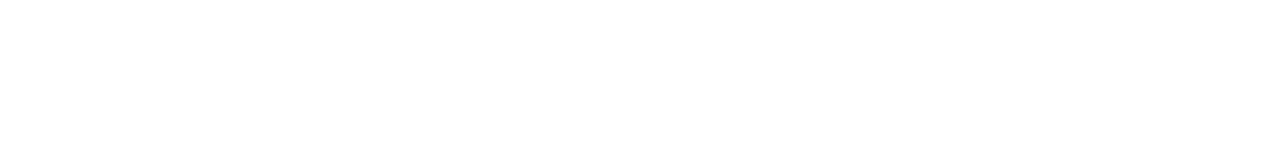
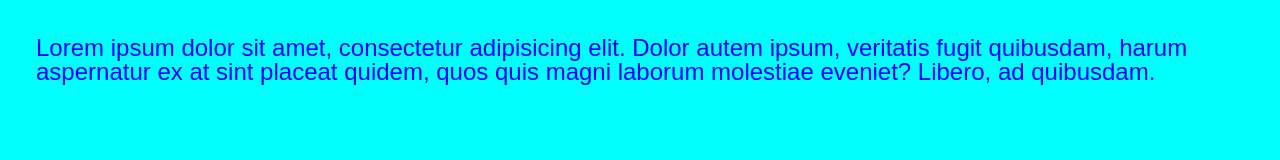
Before and after one commit to Korvir476/rsschool-cv, a plain HTML site: page index.html in a window 1280 px wide. Drawn offline with Linux system fonts and the light colour scheme.

Commit message:
feat: add lorem ipsum text to html file. Add css text properties.

```diff
--- a/index.html
+++ b/index.html
@@ -10,7 +10,8 @@
 </head>
 
 <body>
-
+   <p>Lorem ipsum dolor sit amet, consectetur adipisicing elit. Dolor autem ipsum, veritatis fugit quibusdam, harum
+      aspernatur ex at sint placeat quidem, quos quis magni laborum molestiae eveniet? Libero, ad quibusdam.</p>
 </body>
 
 </html>
--- a/style.css
+++ b/style.css
@@ -78,3 +78,11 @@ h6 {
    font-weight: 400;
 }
 /*--------------------*/
+
+body {
+   padding: 36px;
+   font-family: Arial, "Helvetica Neue", Helvetica, sans-serif;
+   background-color: aqua;
+   color: blue;
+   font-size: 24px;
+}
```
